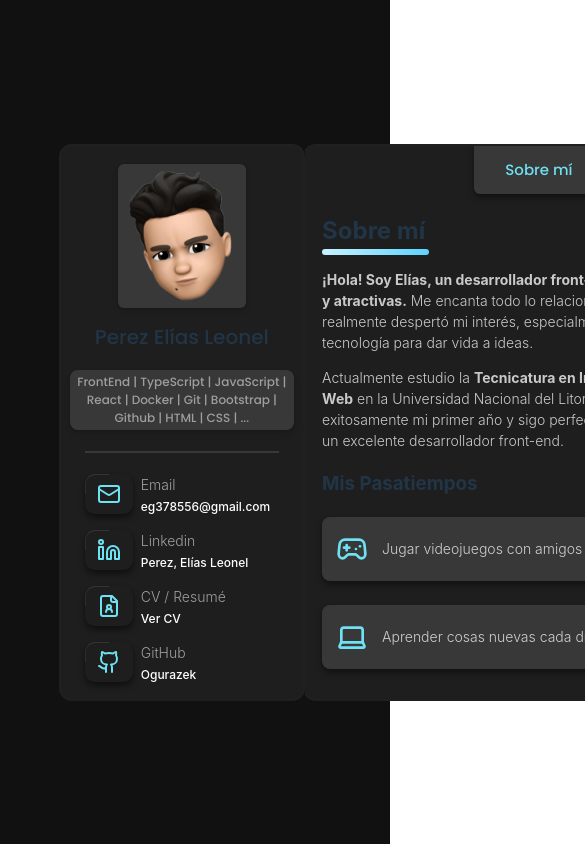
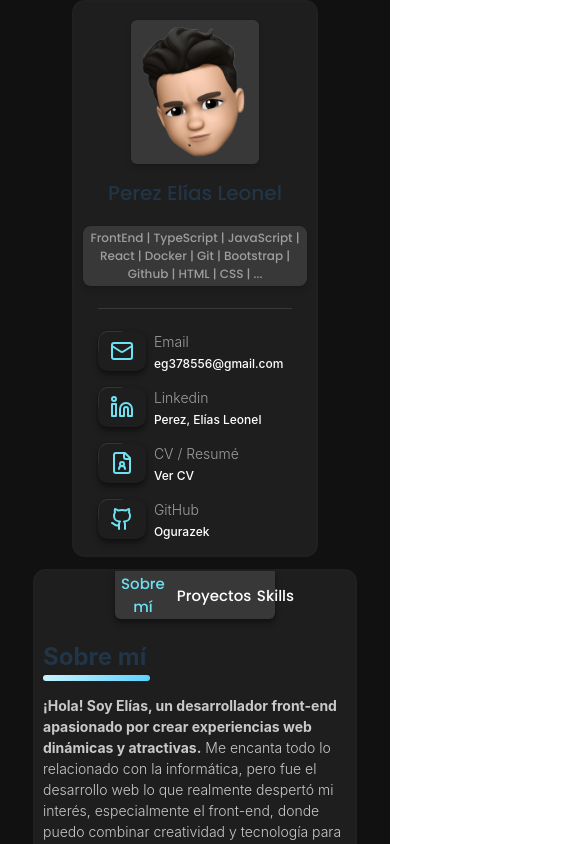
Before and after one commit to Ogurazek/portfolio, a React (Vite) app: page / in a window 390 px wide. Shown: the top 844 px of the page, 585 px wide, since content can reach past the window. Built offline with nearby package versions, Linux system fonts and the light colour scheme.

Commit message:
algunos cambios en el CSS

```diff
--- a/src/app.module.css
+++ b/src/app.module.css
@@ -1,6 +1,6 @@
 .bodyApp {
   width: 100vw;
-  height: 100vh;
+  height: 100vh; /* Mantén el diseño inicial para pantallas grandes */
   display: flex;
   place-items: center;
   justify-content: center;
@@ -11,5 +11,29 @@
   width: 70%;
   height: auto;
   display: flex;
-  min-width: 70%;
+  min-width: 59rem;
+  max-width: 59rem;
 }
+
+@media (max-width: 768px) {
+  .bodyApp {
+    height: auto;
+    width: 100vw;
+    display: flex;
+    align-items: center;
+    justify-content: center;
+  }
+
+  .bodyApp_container {
+    flex-direction: column;
+    justify-content: center;
+    align-items: center;
+    flex-wrap: wrap;
+    height: auto;
+    width: 100%;
+    min-width: auto;
+    max-width: 100%;
+    gap: 12px;
+    padding: 0 16px;
+  }
+}
--- a/src/components/AboutMe/CardAboutMe/cardAboutMe.module.css
+++ b/src/components/AboutMe/CardAboutMe/cardAboutMe.module.css
@@ -1,5 +1,5 @@
 .containerCardAboutMe {
-  width: 18rem;
+  width: 19.5rem;
   height: 4rem;
   display: flex;
   align-items: center;
--- a/src/components/AboutMe/aboutMe.module.css
+++ b/src/components/AboutMe/aboutMe.module.css
@@ -26,7 +26,13 @@ p {
 .containerPasatiempo {
   width: 100%;
   height: 10rem;
-  gap: 1rem;
+  justify-content: space-between;
   display: flex;
   flex-wrap: wrap;
 }
+
+@media (max-width: 768px) {
+  .containerPasatiempo {
+    gap: 8px;
+  }
+}
--- a/src/components/mainContent/mainContent.module.css
+++ b/src/components/mainContent/mainContent.module.css
@@ -6,18 +6,37 @@
   align-items: center;
   min-width: 42.294rem;
   min-height: 34.813rem;
-  overflow: hidden;
 }
-
 .containerMain {
   width: 95%;
   height: 100%;
   background-color: RGB(30, 30, 30);
   border: 2px solid rgb(32, 32, 32);
-  overflow: hidden;
+
   min-width: 42.294rem;
   min-height: 34.563rem;
   border-radius: 0.8rem;
+}
+
+@media (max-width: 768px) {
+  .container {
+    height: auto;
+    min-width: 20rem;
+    min-height: 0;
+    display: flex;
+    justify-content: center;
+    align-items: center;
+    flex-direction: column;
+  }
+  .containerMain {
+    width: 100%;
+    height: 50rem;
+    min-width: 0;
+    min-height: 0;
+    background-color: RGB(30, 30, 30);
+    border: 2px solid rgb(32, 32, 32);
+    border-radius: 0.8rem;
+  }
 }
 
 .header_MC_container {
@@ -68,7 +87,7 @@
 
 .containerAboutMeProyeTec {
   width: 100%;
-  height: 30rem;
+  height: 30em;
   display: flex;
   justify-content: center;
   align-items: center;
--- a/src/index.css
+++ b/src/index.css
@@ -4,11 +4,6 @@
   font-weight: 400;
 
   color-scheme: dark;
-
-  font-synthesis: none;
-  text-rendering: optimizeLegibility;
-  -webkit-font-smoothing: antialiased;
-  -moz-osx-font-smoothing: grayscale;
 }
 
 a {
@@ -28,6 +23,7 @@ body {
   place-items: center;
   min-width: 320px;
   min-height: 100vh;
+  background-color: RGB(17, 17, 17);
 }
 
 h1 {
```
